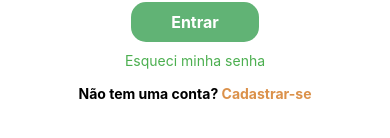
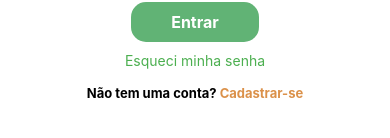
Before and after one commit to vrzim5/minha-esuda-front, a React Native app: screen /Login in a window 390 px wide. Shown: the part 584-722 px from the top of the page. Built offline with nearby package versions, Linux system fonts and the light colour scheme.

Commit message:
feat: :lipstick: Atualiza telas e teclados
Esse commit atualiza as telas e os teclados

```diff
--- a/src/screens/AddDocument.js
+++ b/src/screens/AddDocument.js
@@ -92,7 +92,7 @@ const AddDocument = ({ route, navigation }) => {
           accessibilityLabel="Adicionar"
           accessibilityHint="Toque uma vez para adicionar o documento"
         >
-          <Text style={styles.addButtonText}>Adicionar</Text>
+          <Text style={[styles.addButtonText, isLandscape && styles.buttonSizeLandscape]}>Adicionar</Text>
         </TouchableOpacity>
 
         <TouchableOpacity
@@ -103,7 +103,7 @@ const AddDocument = ({ route, navigation }) => {
           accessibilityLabel="Cancelar"
           accessibilityHint="Toque uma vez para cancelar"
         >
-          <Text style={styles.cancelButtonText}>Cancelar</Text>
+          <Text style={[styles.cancelButtonText, isLandscape && styles.buttonSizeLandscape]}>Cancelar</Text>
         </TouchableOpacity>
       </View>
     </View>
@@ -129,7 +129,8 @@ const styles = StyleSheet.create({
   },
   titleLandscape: {
     fontSize: 20,
-    marginBottom: 10,
+    marginBottom: -20,
+    marginTop: 15,
   },
   subtitle: {
     fontSize: 16,
@@ -137,7 +138,7 @@ const styles = StyleSheet.create({
     textAlign: "center",
   },
   subtitleLandscape: {
-    marginBottom: 0,
+    display: "none",
   },
   cardContainer: {
     width: "100%",
@@ -196,8 +197,11 @@ const styles = StyleSheet.create({
   },
   buttonLandscape: {
     marginVertical: 0,
-    marginHorizontal: 10,
-    marginTop: -20,
+    marginHorizontal: 15,
+    marginTop: -25,
+  },
+  buttonSizeLandscape: {
+    fontSize: 14,
   },
 });
 
--- a/src/screens/GetStarted.js
+++ b/src/screens/GetStarted.js
@@ -85,6 +85,7 @@ const styles = StyleSheet.create({
   },
   titleLandscape: {
     fontSize: 30,
+    marginBottom: -10,
     textAlign: "center",
   },
   image: {
@@ -121,12 +122,12 @@ const styles = StyleSheet.create({
   },
   buttonText: {
     color: "#fff",
-    fontSize: 25,
+    fontSize: 20,
     fontWeight: "bold",
     textAlign: "center",
   },
   buttonTextLandscape: {
-    fontSize: 20,
+    fontSize: 15,
   },
 });
 
--- a/src/screens/Login.js
+++ b/src/screens/Login.js
@@ -10,6 +10,8 @@ import {
   Image,
   useWindowDimensions,
   Modal,
+  Keyboard,
+  TouchableWithoutFeedback,
 } from "react-native";
 import AsyncStorage from "@react-native-async-storage/async-storage";
 import { loginUser } from "../services/api";
@@ -31,7 +33,10 @@ const Login = ({ navigation }) => {
     }
 
     if (!isValidEmail(email)) {
-      Alert.alert("Erro", "O e-mail utilizado não é um e-mail institucional Esuda.");
+      Alert.alert(
+        "Erro",
+        "O e-mail utilizado não é um e-mail institucional Esuda."
+      );
       return;
     }
 
@@ -47,7 +52,10 @@ const Login = ({ navigation }) => {
         Alert.alert("Falha no Login", response.message);
       }
     } catch (error) {
-      Alert.alert("Erro", "Ocorreu um erro ao tentar fazer login. Tente novamente.");
+      Alert.alert(
+        "Erro",
+        "Ocorreu um erro ao tentar fazer login. Tente novamente."
+      );
       console.error(error);
     } finally {
       setLoading(false);
@@ -60,11 +68,16 @@ const Login = ({ navigation }) => {
   };
 
   return (
+    <TouchableWithoutFeedback onPress={Keyboard.dismiss}>
       <View style={styles.container}>
         {!isLandscape && (
-        <View style={styles.logoContainer} accessible={true} accessibilityRole="image">
+          <View
+            style={styles.logoContainer}
+            accessible={true}
+            accessibilityRole="image"
+          >
             <Image
-            source={require('../assets/LogoEsuda.png')}
+              source={require("../assets/LogoEsuda.png")}
               style={styles.overlayImage}
               accessible={true}
               accessibilityLabel="Imagem da Logo da Esuda"
@@ -73,7 +86,8 @@ const Login = ({ navigation }) => {
         )}
 
         <View style={styles.formContainer}>
-        <Text style={[styles.title, isLandscape && styles.titleLandscape]}
+          <Text
+            style={[styles.title, isLandscape && styles.titleLandscape]}
             accessible={true}
             accessibilityRole="header"
             accessibilityLabel="Logar"
@@ -108,7 +122,9 @@ const Login = ({ navigation }) => {
             accessibilityLabel="Entrar"
             accessibilityHint="Toque uma vez para fazer login"
           >
-          <Text style={styles.buttonText}>{loading ? "Carregando..." : "Entrar"}</Text>
+            <Text style={styles.buttonText}>
+              {loading ? "Carregando..." : "Entrar"}
+            </Text>
           </TouchableOpacity>
 
           {loading && <ActivityIndicator size="large" color="#1e90ff" />}
@@ -123,7 +139,6 @@ const Login = ({ navigation }) => {
           >
             <Text style={styles.forgotPasswordText}>Esqueci minha senha</Text>
           </TouchableOpacity>
-
           <Modal
             transparent={true}
             visible={modalVisible}
@@ -164,10 +179,17 @@ const Login = ({ navigation }) => {
             </View>
           </Modal>
 
-        <View style={styles.signupContainer}>
-          <Text style={styles.Text}
+          <View
+            style={[
+              styles.signupContainer,
+              isLandscape && styles.signupContainerLandscape,
+            ]}
+          >
+            <Text
+              style={styles.Text}
               accessible={true}
-          accessibilityLabel="Não tem uma conta?">
+              accessibilityLabel="Não tem uma conta?"
+            >
               Não tem uma conta?
             </Text>
             <TouchableOpacity
@@ -182,6 +204,7 @@ const Login = ({ navigation }) => {
           </View>
         </View>
       </View>
+    </TouchableWithoutFeedback>
   );
 };
 
@@ -195,13 +218,13 @@ const styles = StyleSheet.create({
     flex: 1,
     justifyContent: "center",
     alignItems: "center",
-    position: 'relative',
+    position: "relative",
   },
   overlayImage: {
     marginTop: "10%",
     width: 200,
     height: 200,
-    resizeMode: 'contain',
+    resizeMode: "contain",
   },
   formContainer: {
     flex: 2,
@@ -225,7 +248,7 @@ const styles = StyleSheet.create({
     fontSize: 50,
     fontWeight: "bold",
     marginBottom: 24,
-    textAlign: 'center',
+    textAlign: "center",
   },
   titleLandscape: {
     fontSize: 40,
@@ -243,7 +266,7 @@ const styles = StyleSheet.create({
     color: "#808080",
   },
   inputLandscape: {
-    width: "70%",
+    width: "55%",
   },
   button: {
     backgroundColor: "#61B375",
@@ -256,8 +279,8 @@ const styles = StyleSheet.create({
     justifyContent: "center",
   },
   buttonLandscape: {
-    marginTop: 15,
-    marginHorizontal: 300,
+    marginTop: 0,
+    marginHorizontal: 100,
   },
   buttonText: {
     color: "#fff",
@@ -299,17 +322,22 @@ const styles = StyleSheet.create({
     alignItems: "center",
   },
   signupContainer: {
-    flexDirection: 'row',
-    justifyContent: 'center',
+    flexDirection: "row",
+    justifyContent: "center",
     marginTop: 16,
+  },
+  signupContainerLandscape: {
+    marginTop: 5,
   },
   linkText: {
     color: "#DB914A",
     fontWeight: "bold",
+    fontSize: 13,
   },
   Text: {
     color: "#000",
     fontWeight: "bold",
+    fontSize: 13,
   },
 });
 
--- a/src/screens/Signup.js
+++ b/src/screens/Signup.js
@@ -9,6 +9,8 @@ import {
   ActivityIndicator,
   Image,
   useWindowDimensions,
+  Keyboard,
+  TouchableWithoutFeedback,
 } from "react-native";
 import { registerUser } from "../services/api";
 import { isValidEmail } from "../utils/date";
@@ -49,7 +51,10 @@ const Signup = ({ navigation }) => {
       const normalizedEmail = email.toLowerCase();
       const response = await registerUser(normalizedEmail, password, name);
       if (response.success) {
-        Alert.alert("Cadastro realizado com sucesso", "Agora você pode fazer login.");
+        Alert.alert(
+          "Cadastro realizado com sucesso",
+          "Agora você pode fazer login."
+        );
         navigation.navigate("Login");
       } else {
         Alert.alert("Falha no cadastro", response.message);
@@ -63,11 +68,12 @@ const Signup = ({ navigation }) => {
   };
 
   return (
+    <TouchableWithoutFeedback onPress={Keyboard.dismiss}>
       <View style={styles.container}>
         {!isLandscape && (
           <View style={styles.logoContainer}>
             <Image
-          source={require('../assets/LogoEsuda.png')}
+              source={require("../assets/LogoEsuda.png")}
               style={styles.overlayImage}
               accessible={true}
               accessibilityLabel="Imagem da Logo da Esuda"
@@ -76,7 +82,8 @@ const Signup = ({ navigation }) => {
         )}
 
         <View style={styles.formContainer}>
-        <Text style={[styles.title, isLandscape && styles.titleLandscape]}
+          <Text
+            style={[styles.title, isLandscape && styles.titleLandscape]}
             accessible={true}
             accessibilityRole="header"
           >
@@ -129,13 +136,24 @@ const Signup = ({ navigation }) => {
             accessibilityLabel="Cadastrar"
             accessibilityHint="Toque duas vezes para se cadastrar"
           >
-          <Text style={styles.buttonText}>{loading ? "Carregando..." : "Cadastrar"}</Text>
+            <Text style={styles.buttonText}>
+              {loading ? "Carregando..." : "Cadastrar"}
+            </Text>
           </TouchableOpacity>
 
           {loading && <ActivityIndicator size="large" color="#1e90ff" />}
 
-        <View style={[styles.loginLinkContainer, isLandscape && styles.loginLinkContainerLandscape]}>
-          <Text style={styles.Text} accessible={true} accessibilityLabel="Já tem uma conta?">
+          <View
+            style={[
+              styles.loginLinkContainer,
+              isLandscape && styles.loginLinkContainerLandscape,
+            ]}
+          >
+            <Text
+              style={styles.Text}
+              accessible={true}
+              accessibilityLabel="Já tem uma conta?"
+            >
               Já tem uma conta?
             </Text>
             <TouchableOpacity
@@ -150,6 +168,7 @@ const Signup = ({ navigation }) => {
           </View>
         </View>
       </View>
+    </TouchableWithoutFeedback>
   );
 };
 
@@ -163,13 +182,13 @@ const styles = StyleSheet.create({
     flex: 1,
     justifyContent: "center",
     alignItems: "center",
-    position: 'relative',
+    position: "relative",
   },
   overlayImage: {
     marginTop: "10%",
     width: 200,
     height: 200,
-    resizeMode: 'contain',
+    resizeMode: "contain",
   },
   formContainer: {
     flex: 2,
@@ -193,11 +212,12 @@ const styles = StyleSheet.create({
     fontSize: 50,
     fontWeight: "bold",
     marginBottom: 24,
-    textAlign: 'center',
+    textAlign: "center",
   },
   titleLandscape: {
-    fontSize: 30,
-    marginTop: -25,
+    fontSize: 25,
+    marginTop: -30,
+    marginBottom: 8,
   },
   input: {
     width: "100%",
@@ -210,10 +230,9 @@ const styles = StyleSheet.create({
     color: "#808080",
   },
   inputLandscape: {
-    width: "70%",
+    width: "55%",
     padding: 9,
-    marginBottom: 12,
-
+    marginBottom: 10,
   },
   button: {
     backgroundColor: "#61B375",
@@ -226,8 +245,8 @@ const styles = StyleSheet.create({
     justifyContent: "center",
   },
   buttonLandscape: {
-    marginTop: 2,
-    marginHorizontal: 300,
+    marginTop: 0,
+    marginHorizontal: 100,
   },
   buttonText: {
     color: "#fff",
@@ -235,20 +254,22 @@ const styles = StyleSheet.create({
     fontWeight: "bold",
   },
   loginLinkContainer: {
-    flexDirection: 'row',
-    justifyContent: 'center',
+    flexDirection: "row",
+    justifyContent: "center",
     marginTop: 16,
   },
   loginLinkContainerLandscape: {
-    marginTop: 8,
+    marginTop: 5,
   },
   linkText: {
     color: "#DB914A",
+    fontSize: 13,
     fontWeight: "bold",
   },
   Text: {
     color: "#000",
     fontWeight: "bold",
+    fontSize: 13,
   },
 });
 
```
Lines whose indentation alone changed are shown as unchanged.
